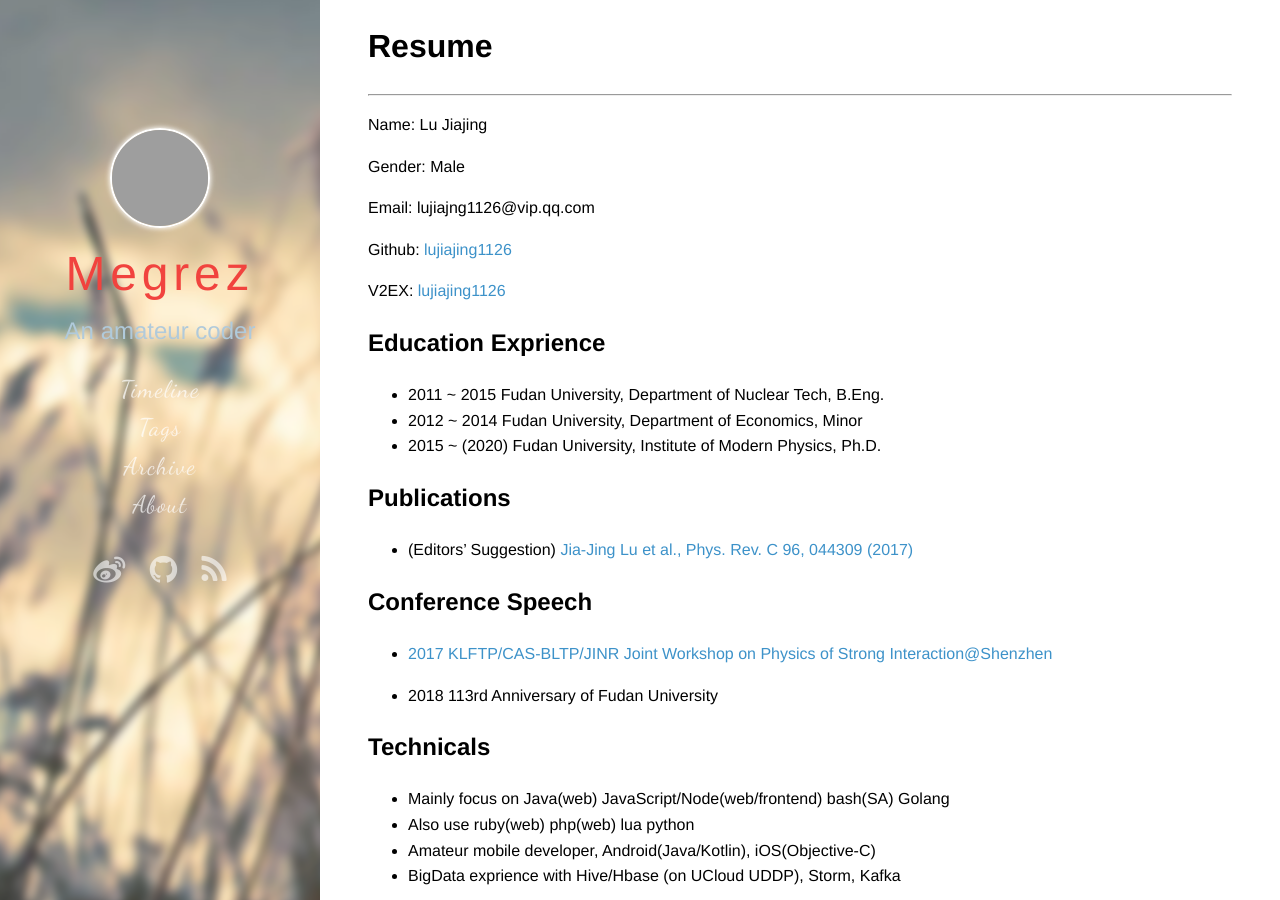
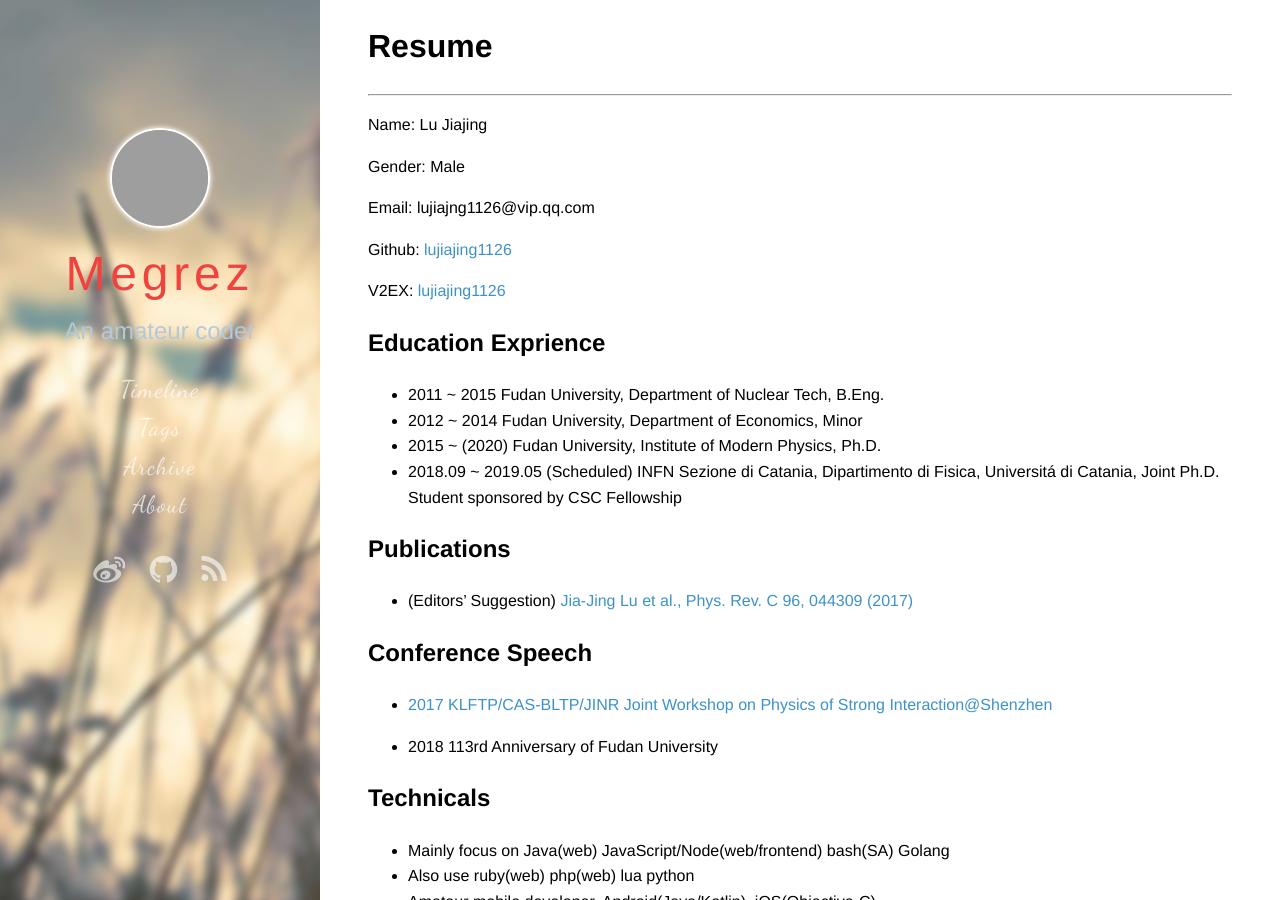
Before and after one commit to lujiajing1126/lujiajing1126.github.com, a Jekyll site: the page built from resume.md, in a window 1280 px wide and 900 px high. Built offline with Jekyll 4.4.1, drawn with Linux system fonts in a browser that asks for light colours; some web fonts are replaced; comment, search, counter and statistics services are not loaded; grey boxes are pictures that could not be loaded.

Commit message:
add more

```diff
--- a/resume.md
+++ b/resume.md
@@ -23,6 +23,7 @@ V2EX: [lujiajing1126](https://www.v2ex.com/member/lujiajing1126)
  - 2011 ~ 2015 Fudan University, Department of Nuclear Tech, B.Eng.
  - 2012 ~ 2014 Fudan University, Department of Economics, Minor
  - 2015 ~ (2020) Fudan University, Institute of Modern Physics, Ph.D.
+ - 2018.09 ~ 2019.05 (Scheduled) INFN Sezione di Catania, Dipartimento di Fisica, Universitá di Catania, Joint Ph.D. Student sponsored by CSC Fellowship
 
 ## Publications
 
```
